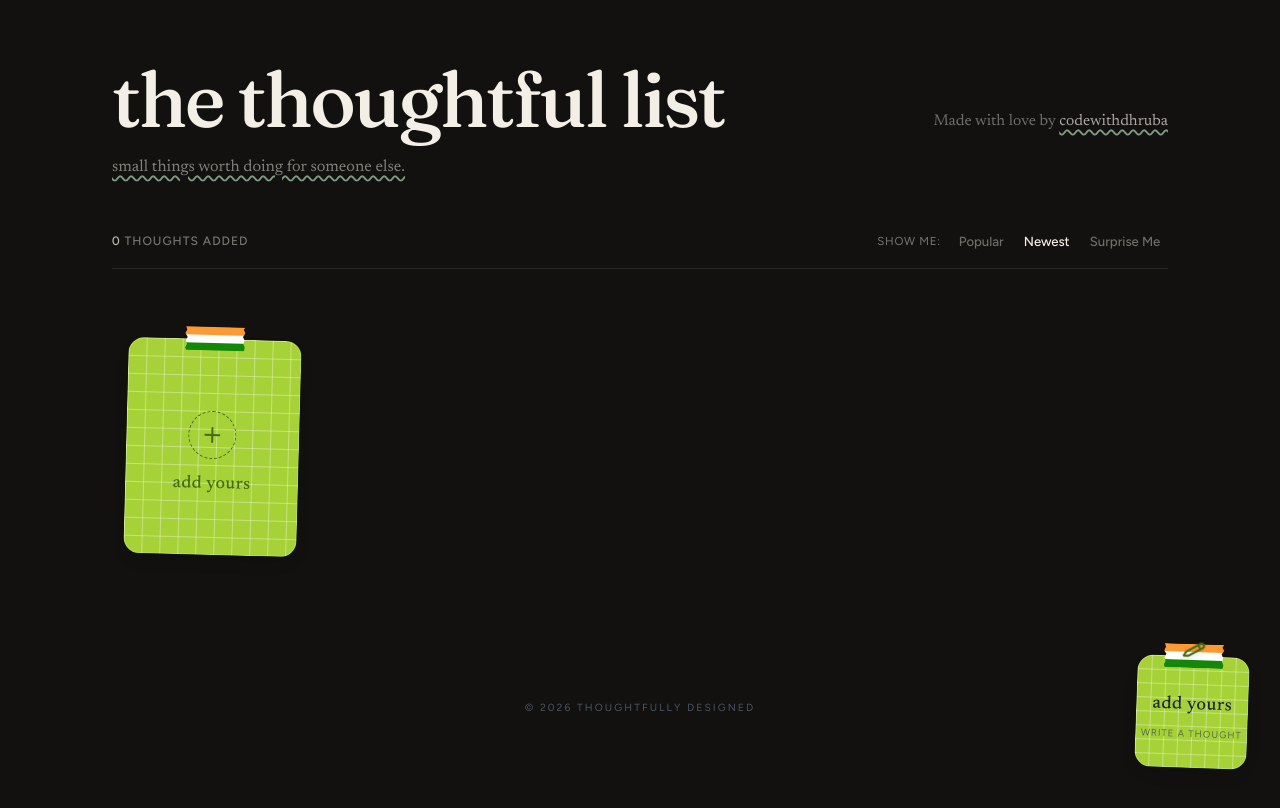
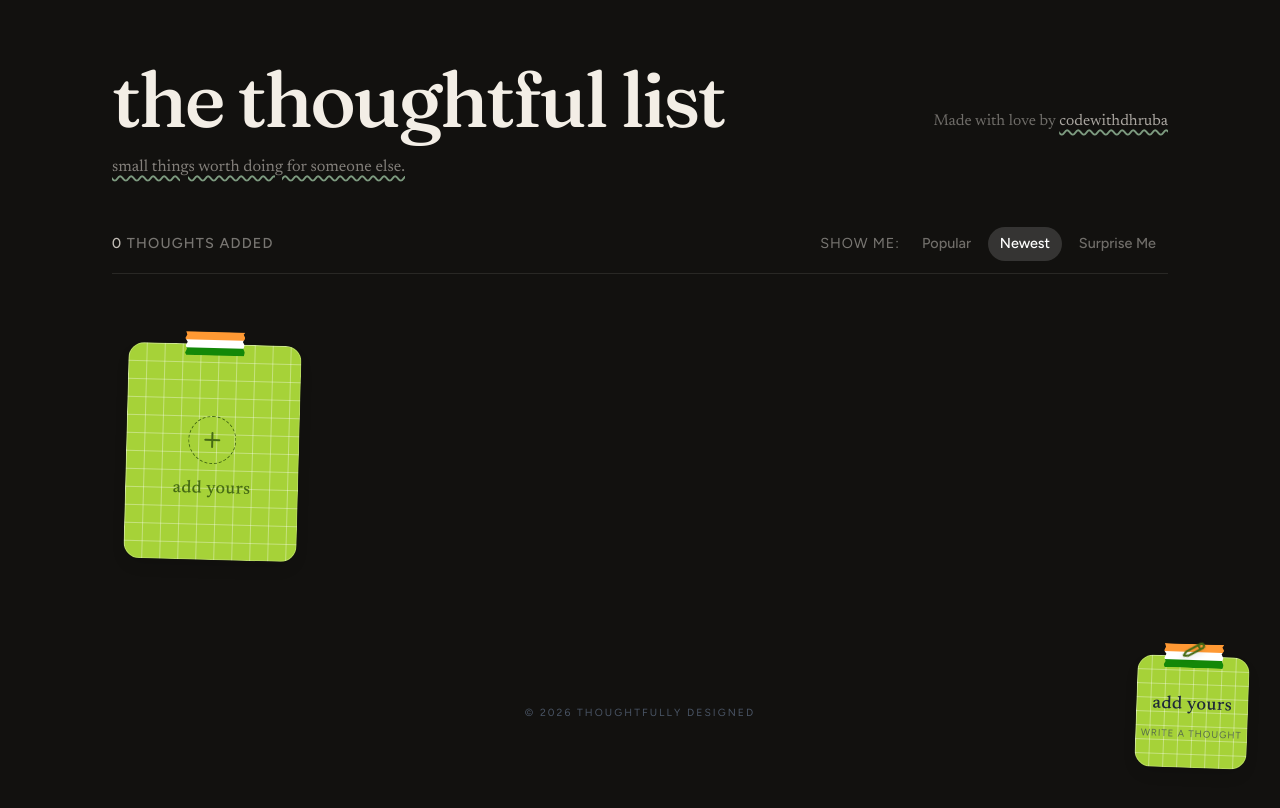
Before and after one commit to codewithdhruba01/YourThought, a React (Vite) app: page / in a window 1280 px wide. Shown: the top 808 px of the page. Built offline with nearby package versions, Linux system fonts and the light colour scheme.

Commit message:
Refactor ThoughtToolbar styles for improved readability and consistency

```diff
--- a/src/components/ThoughtToolbar.tsx
+++ b/src/components/ThoughtToolbar.tsx
@@ -10,21 +10,21 @@ interface ThoughtToolbarProps {
 export function ThoughtToolbar({ count, activeSort, onSortChange }: ThoughtToolbarProps) {
   return (
     <div className="flex flex-col sm:flex-row items-start sm:items-center justify-between gap-5 mb-5 pb-3 border-b border-[#f3eee61a] font-sans text-[#f3eee675]">
-      <div className="text-[0.76rem] font-medium tracking-[0.08em] uppercase whitespace-nowrap">
+      <div className="text-[0.9rem] font-medium tracking-[0.08em] uppercase whitespace-nowrap">
         <span className="text-[#f3eee6c7] font-variant-numeric tabular-nums">{count}</span> THOUGHTS ADDED
       </div>
 
       <div className="flex items-center justify-end gap-[0.3rem]">
-        <span className="text-[0.72rem] tracking-[0.06em] uppercase mr-[0.35rem]">Show me:</span>
+        <span className="text-[0.9rem] tracking-[0.06em] uppercase mr-[0.35rem]">Show me:</span>
         <div className="flex items-center gap-[0.3rem]">
           {(['popular', 'newest', 'surprise'] as SortMode[]).map((mode) => (
             <button
               key={mode}
               onClick={() => onSortChange(mode)}
               className={clsx(
-                "appearance-none bg-transparent border-0 rounded-full px-[0.48rem] py-[0.28rem] text-[0.8233rem] font-medium transition-colors duration-[0.18s] capitalize",
+                "appearance-none bg-transparent border-0 rounded-full px-3 py-1.5 text-[0.9rem] font-medium transition-colors duration-[0.18s] capitalize",
                 activeSort === mode
-                  ? "bg-[#f3eee61a] text-[#f3eee6]"
+                  ? "bg-white/15 text-white"
                   : "text-[#f3eee66b] hover:text-[#f3eee6c7] focus-visible:outline focus-visible:outline-[#f3eee673] focus-visible:outline-offset-2"
               )}
             >
```
